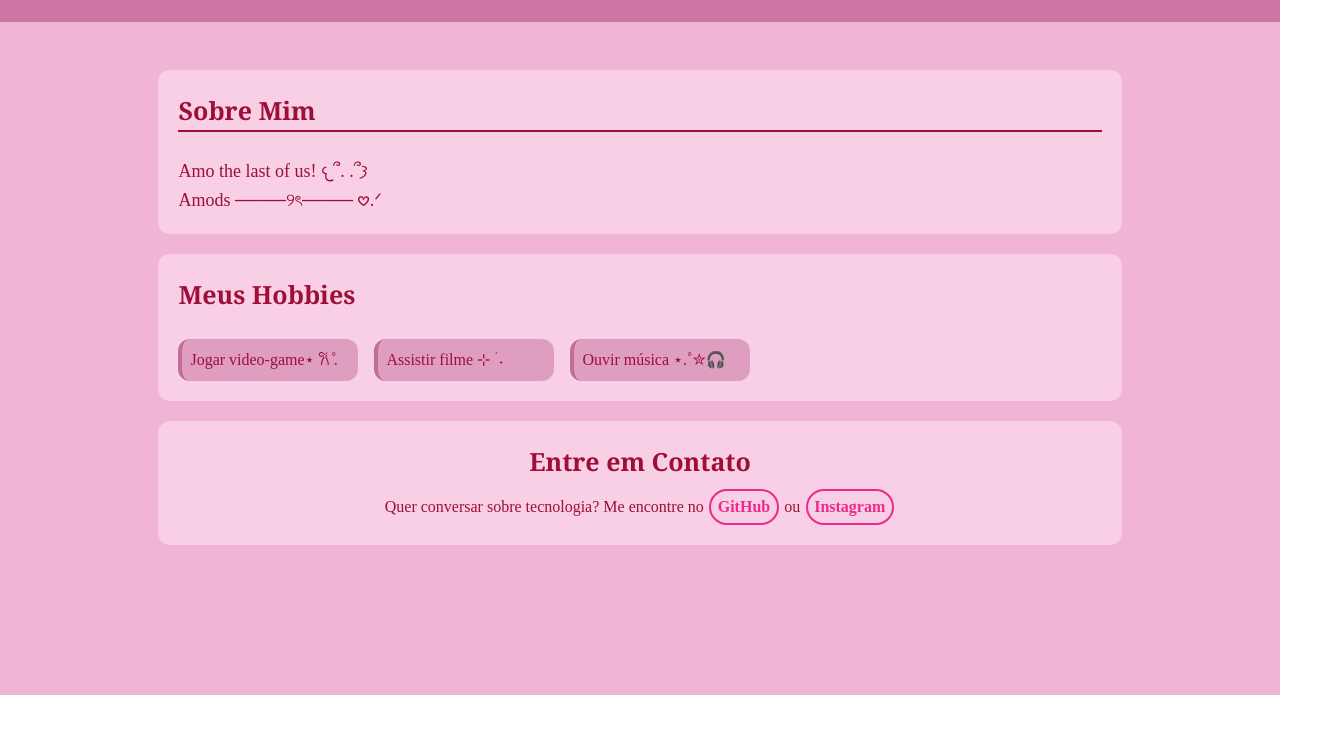
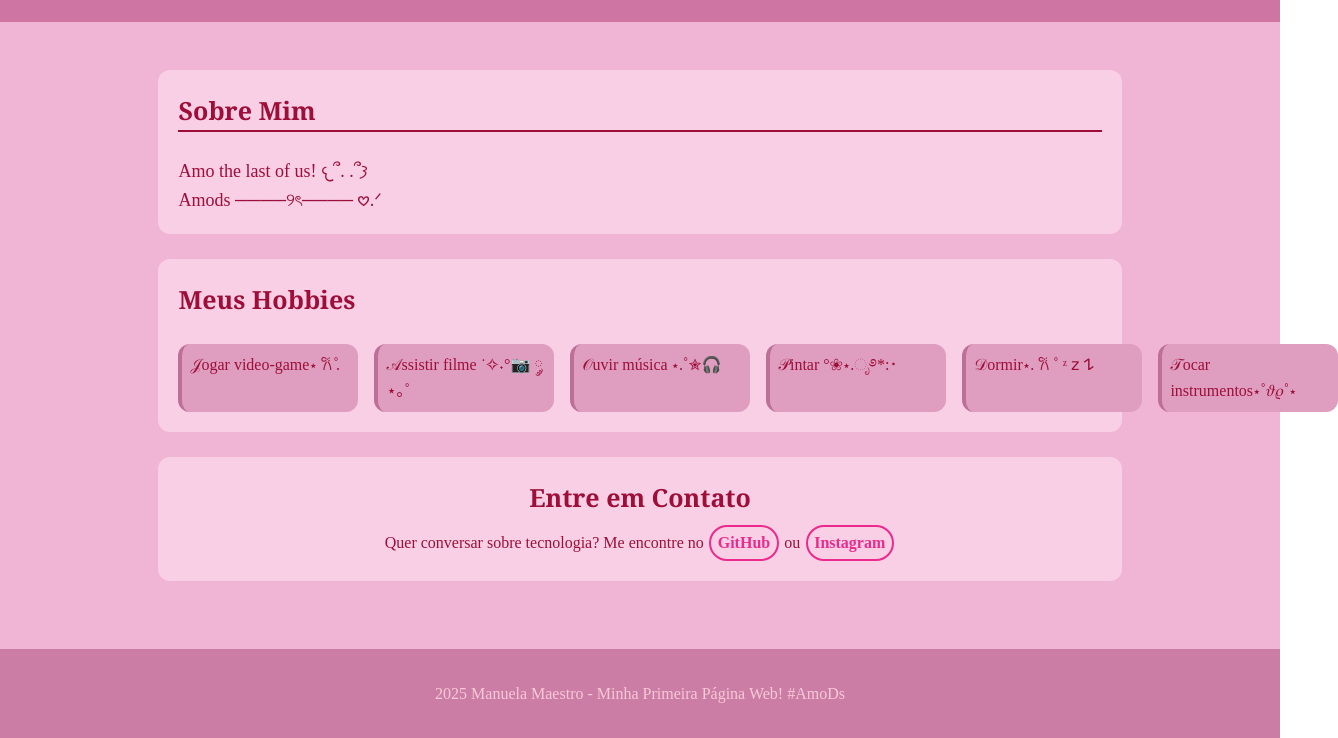
Before and after one commit to manumaestro/meu-primeiro-site, a plain HTML site: page index.html in a window 1280 px wide. Shown: the part 105-843 px from the top of the page, 1338 px wide, since content can reach past the window. Before the commit the page ends 800 px from the top, so only its background shows below. Drawn offline with Linux system fonts and the light colour scheme; a web font is replaced by a local one.

Commit message:
feat: Finaliza o footer e a página web

```diff
--- a/assets/styles/index.css
+++ b/assets/styles/index.css
@@ -22,6 +22,10 @@ header {
     text-align: center;
 }
 
+header p {
+    font-family: Delius;
+}
+
 main {
     background-color:rgb(240, 180, 212);
     flex: 1;
@@ -36,7 +40,7 @@ main {
     padding: 20px;
     border-radius: 12px;
     color:  rgb(158, 14, 57);
-    margin-bottom: 20px;
+    margin-bottom: 25px;
     font-family: Delius;
 }
 
@@ -61,7 +65,7 @@ main {
     padding: 20px;
     border-radius: 12px;
     color:  rgb(158, 14, 57);
-    margin-bottom: 20px;
+    margin-bottom: 25px;
 }
 
 
@@ -134,3 +138,16 @@ li:hover {
     color:rgb(245, 183, 217);
     transform: translateY(-2px);
 }
+
+footer {
+    background-color:rgb(204, 125, 165);
+    color: rgb(248, 201, 215);
+    text-align: center;
+    padding: 2rem;
+    width: 100%;
+}
+
+footer p {
+    font-size: 1rem;
+    font-family: Delius;
+}
--- a/index.html
+++ b/index.html
@@ -22,9 +22,12 @@
         <section id ="meus-hobbies">
             <h3 id="titulo-meus-hobbies">Meus Hobbies</h3>
             <ul>
-              <li>Jogar video-game⋆ 𐙚 ̊.</li>
-              <li>Assistir filme ⊹ ࣪ ˖</li>
-              <li>Ouvir música ⋆.˚✮🎧</li>
+              <li>𝒥ogar video-game⋆ 𐙚 ̊.</li>
+              <li>𝒜ssistir filme ˙✧˖°📷 ༘ ⋆｡˚</li>
+              <li>𝒪uvir música ⋆.˚✮🎧</li>
+              <li>𝒫intar °❀⋆.ೃ࿔*:･</li>
+              <li>𝒟ormir⋆. 𐙚 ˚ ᶻ 𝗓 𐰁</li>
+              <li>𝒯ocar instrumentos⋆˚𝜗𝜚˚⋆</li>
             </ul>
         </section>
 
@@ -36,5 +39,9 @@
             </p>
         </section>
     </main>
+
+    <footer>
+        <p>2025 Manuela Maestro - Minha Primeira Página Web! #AmoDs</p>
+    </footer>
 </body>
 </html>
```
